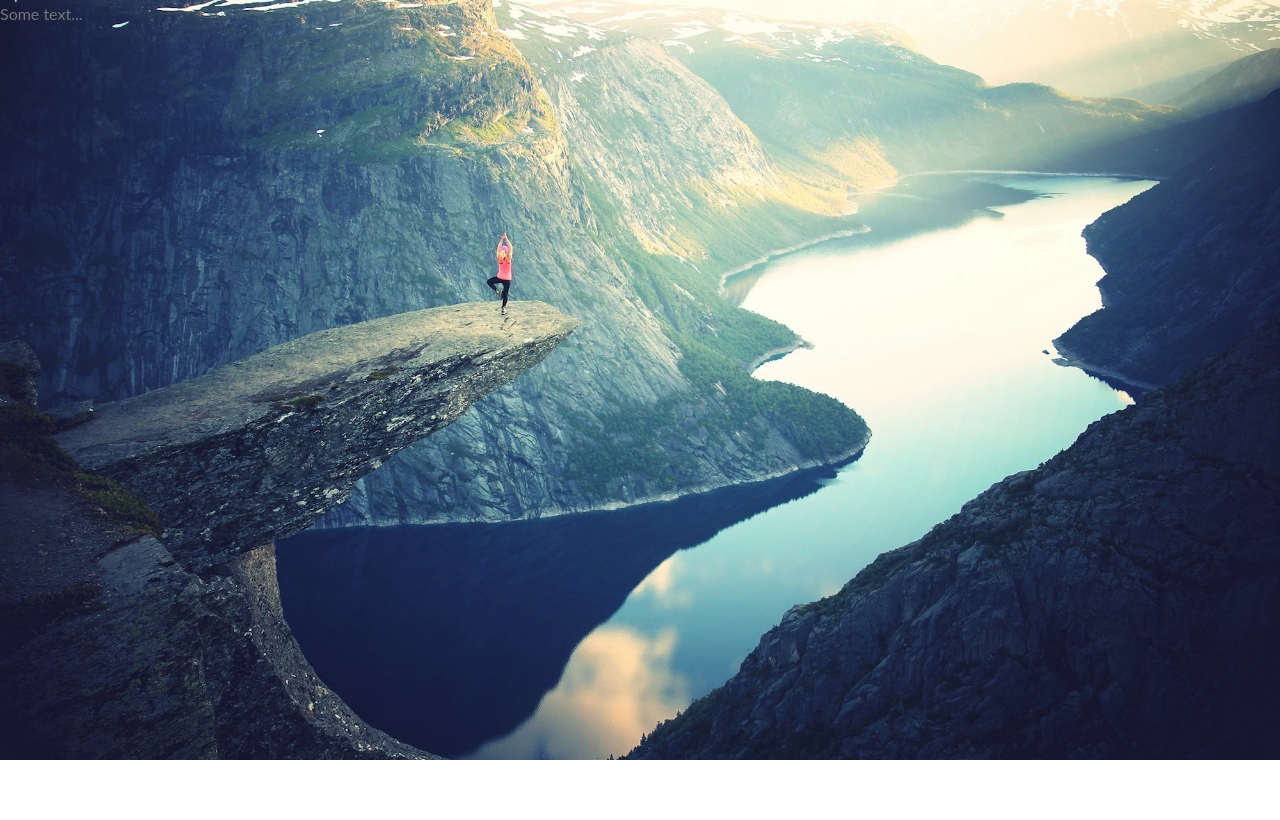
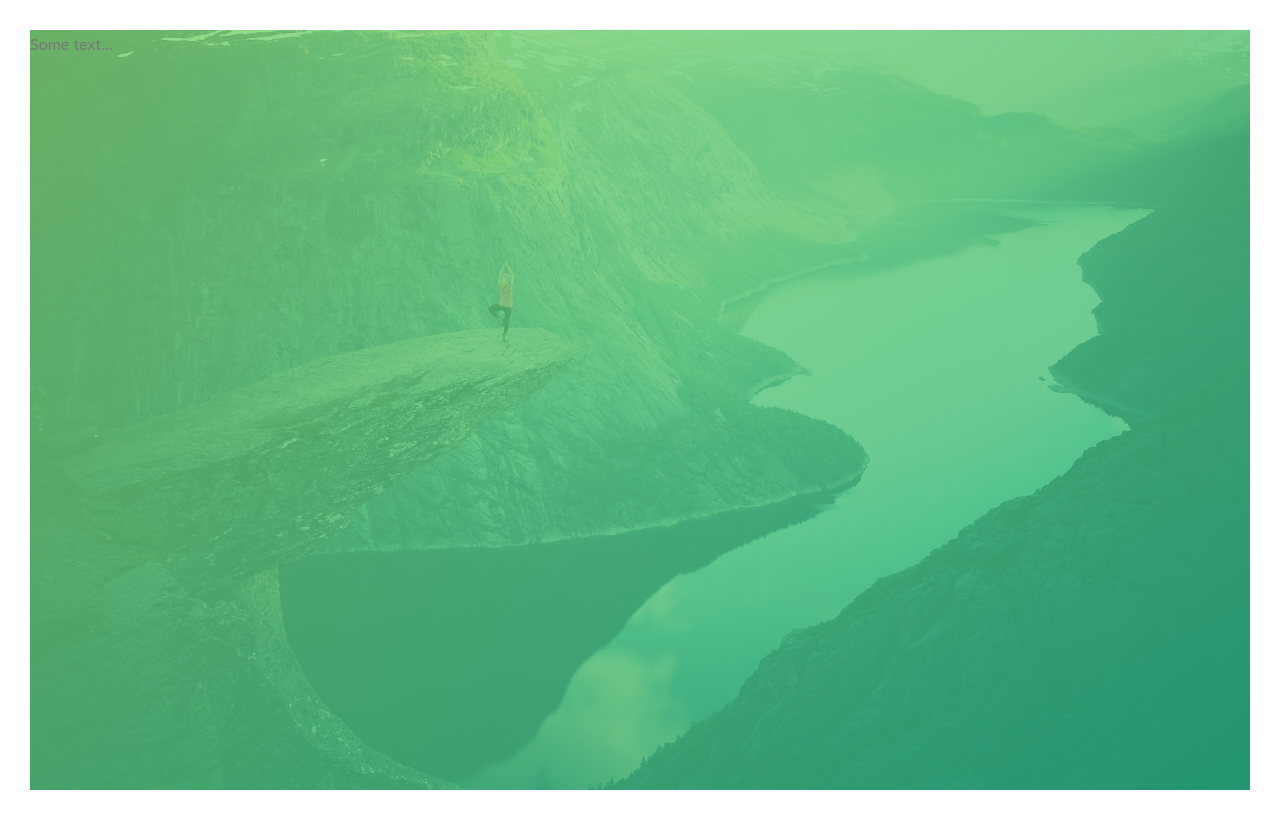
Before and after one commit to motty93/css-training, a plain HTML site: page index.html in a window 1280 px wide. Drawn offline with Linux system fonts and the light colour scheme.

Commit message:
透過とグラデーション

```diff
--- a/css/style.css
+++ b/css/style.css
@@ -10,10 +10,16 @@ body {
   font-size: 16px;
   line-height: 1.7;
   color: #777;
+  padding: 30px;
 }
 
 .header {
   height: 95vh;
-  background-image: url(../img/hero.jpg);
+  background-image: linear-gradient(
+    to right bottom,
+    rgba(126, 213, 111, 0.8),
+    rgba(40, 180, 131, 0.8)),
+  url(../img/hero.jpg);
   background-size: cover;
+  background-position: top;
 }
```
